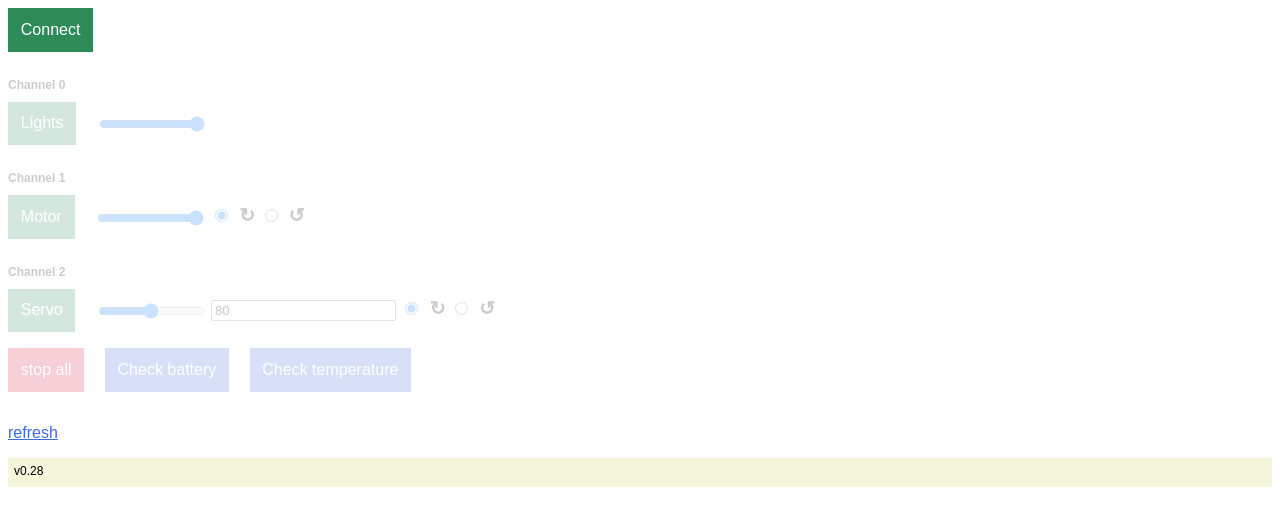
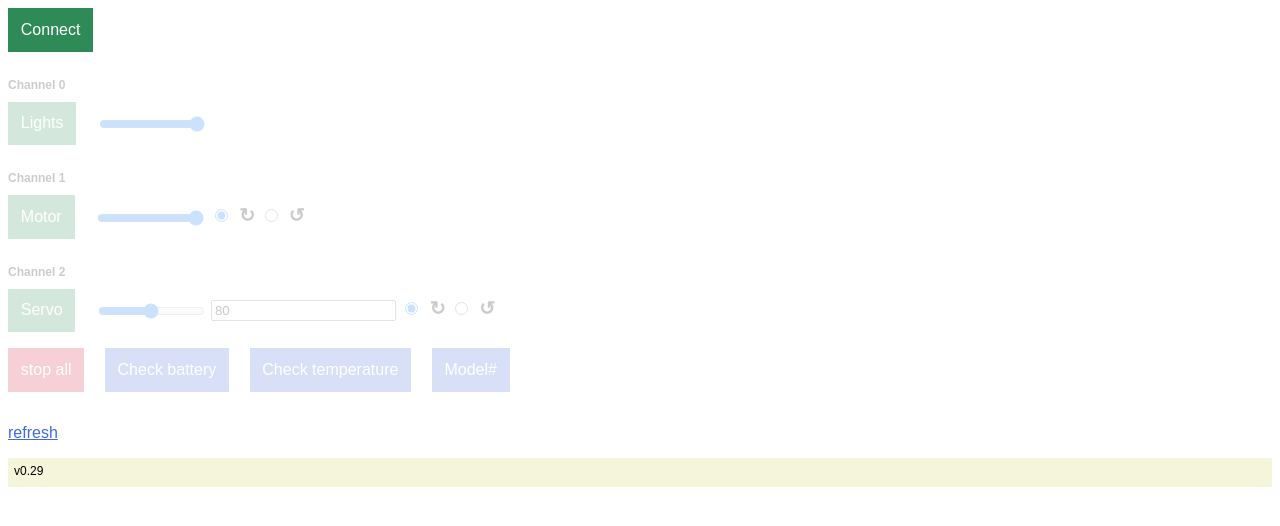
Before and after one commit to jaronbarends/sbrick.js-mvc, a plain HTML site: page index.html in a window 1280 px wide. Drawn offline with Linux system fonts and the light colour scheme.

Commit message:
no message

```diff
--- a/index.html
+++ b/index.html
@@ -45,6 +45,7 @@
 		<button id="stop-all" class="btn btn--stop">stop all</button>
 		<button id="check-battery-btn" class="btn btn--info">Check battery</button>
 		<button id="check-temperature-btn" class="btn btn--info">Check temperature</button>
+		<button id="check-model-number-btn" class="btn btn--info">Model#</button>
 	</div>
 
 	<p>
--- a/js/controller.js
+++ b/js/controller.js
@@ -175,6 +175,7 @@
 		document.getElementById('stop-all').addEventListener('click', () => { SBrick.stopAll(); });
 		document.getElementById('check-battery-btn').addEventListener('click', checkBattery);
 		document.getElementById('check-temperature-btn').addEventListener('click', checkTemperature);
+		document.getElementById('check-model-number-btn').addEventListener('click', getModelNumber);
 	};
 
 
@@ -297,7 +298,7 @@
 		// Per the specs, this has to be done IN RESPONSE TO A USER ACTION
 		connectBtn.addEventListener('click', connectHandler);
 
-		log('v0.28');
+		log('v0.29');
 	};
 
 	// kick of the script when all dom content has loaded
```
